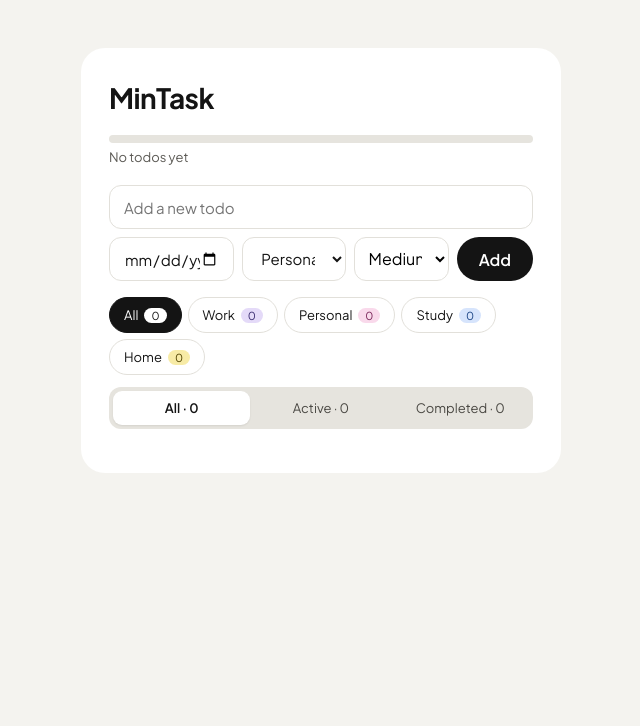
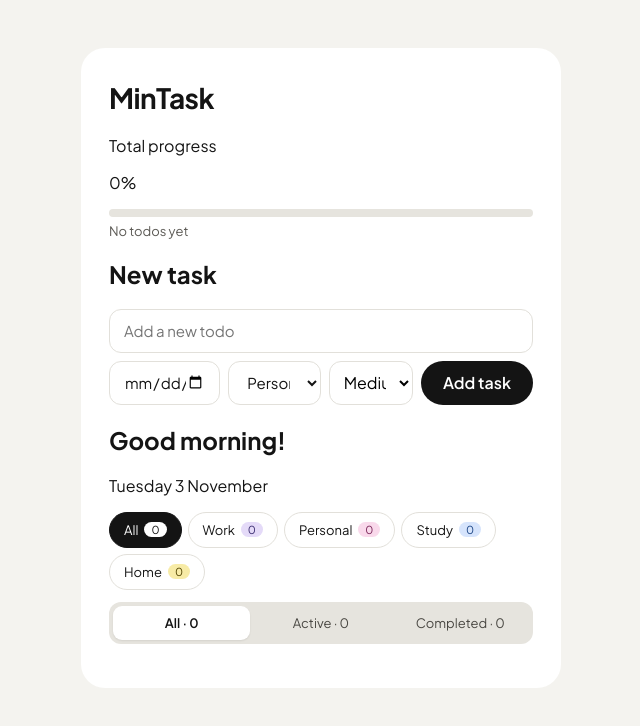
Before and after one commit to valentinarotondaro/todo-app-ts, a website built with Vite: page index.html in a window 1280 px wide. Shown: the whole page, without its empty margins (319-959 px from the left). Built offline with nearby package versions, Linux system fonts and the light colour scheme.

Commit message:
feat(ui): split the app into two columns with greeting and progress card

```diff
--- a/index.html
+++ b/index.html
@@ -11,16 +11,20 @@
   </head>
   <body>
       <div class="container">
+      <aside class="sidebar">
         <h1>MinTask</h1>
         <div class="progress">
+          <p class="progress-title">Total progress</p>
+          <p class="progress-percent" id="progress-percent">0%</p>
           <div class="progress-track" id="progress-bar" role="progressbar" aria-label="Todos done" aria-valuemin="0" aria-valuemax="100" aria-valuenow="0">
             <div class="progress-fill" id="progress-fill"></div>
           </div>
-        <p class="progress-label" id="progress-label"></p>
+          <p class="progress-label" id="progress-label" aria-live="polite"></p>
         </div>
+        <h2 class="section-title">New task</h2>
         <form class="todo-form">
           <input type="text" id="todo-input" placeholder="Add a new todo" />
-        <input type="date" id="due-date-input" />
+          <input type="date" id="due-date-input" aria-label="Due date" />
           <select id="category-input" aria-label="Category">
             <option value="work">Work</option>
             <option value="personal" selected>Personal</option>
@@ -32,13 +36,20 @@
             <option value="medium" selected>Medium</option>
             <option value="low">Low</option>
           </select>
-        <button type="submit">Add</button>
+          <button type="submit">Add task</button>
         </form>
         <p id="error-message">Please enter a todo item</p>
+      </aside>
+
+      <main class="board">
+        <header class="board-header">
+          <h2 class="greeting" id="greeting">Hello!</h2>
+          <p class="today" id="today"></p>
+        </header>
         <div id="category-filter" class="category-filter"></div>
         <div id="status-filter" class="status-filter" role="group" aria-label="Filter by status"></div>
         <ul class="todo-list" id="todo-list"></ul>
-
+      </main>
     </div>
     <script type="module" src="/src/main.ts"></script>
   </body>
--- a/src/main.ts
+++ b/src/main.ts
@@ -3,6 +3,7 @@ import './theme.css';
 import { addTodo, todos } from './todos';
 import { validateTodoText } from './features/validation';
 import { renderTodos } from './render';
+import { getGreeting, formatToday } from './features/greeting';
 import type { Category, Priority } from './types';
 
 // References to the HTML elements (DOM + typecasting)
@@ -32,6 +33,10 @@ todoForm.addEventListener('submit', (event: Event) => {
     errorMessage.style.display = 'block';
   }
 });
+// Greeting and today's date at the top of the board
+const now = new Date();
+(document.getElementById('greeting') as HTMLHeadingElement).textContent = getGreeting(now);
+(document.getElementById('today') as HTMLParagraphElement).textContent = formatToday(now);
 
 // Initial render
 renderTodos();
--- a/src/render.ts
+++ b/src/render.ts
@@ -15,6 +15,8 @@ const statusFilter = document.getElementById('status-filter') as HTMLDivElement;
 const progressBar = document.getElementById('progress-bar') as HTMLDivElement;
 const progressFill = document.getElementById('progress-fill') as HTMLDivElement;
 const progressLabel = document.getElementById('progress-label') as HTMLParagraphElement;
+const progressPercent = document.getElementById('progress-percent') as HTMLParagraphElement;
+
 
 // "work" → "Work"
 const label = (text: string): string => text.charAt(0).toUpperCase() + text.slice(1);
@@ -122,5 +124,6 @@ const renderProgress = (list: Todo[]): void => {
   const { done, total, percent } = getProgress(list);
   progressFill.style.width = `${percent}%`;
   progressBar.setAttribute('aria-valuenow', String(percent));
-  progressLabel.textContent = total === 0 ? 'No todos yet' : `${done} of ${total} done · ${percent}%`;
+  progressPercent.textContent = `${percent}%`;
+ progressLabel.textContent = total === 0 ? 'No todos yet' : `${done} of ${total} done`;
 };
```
Lines whose indentation alone changed are shown as unchanged.
